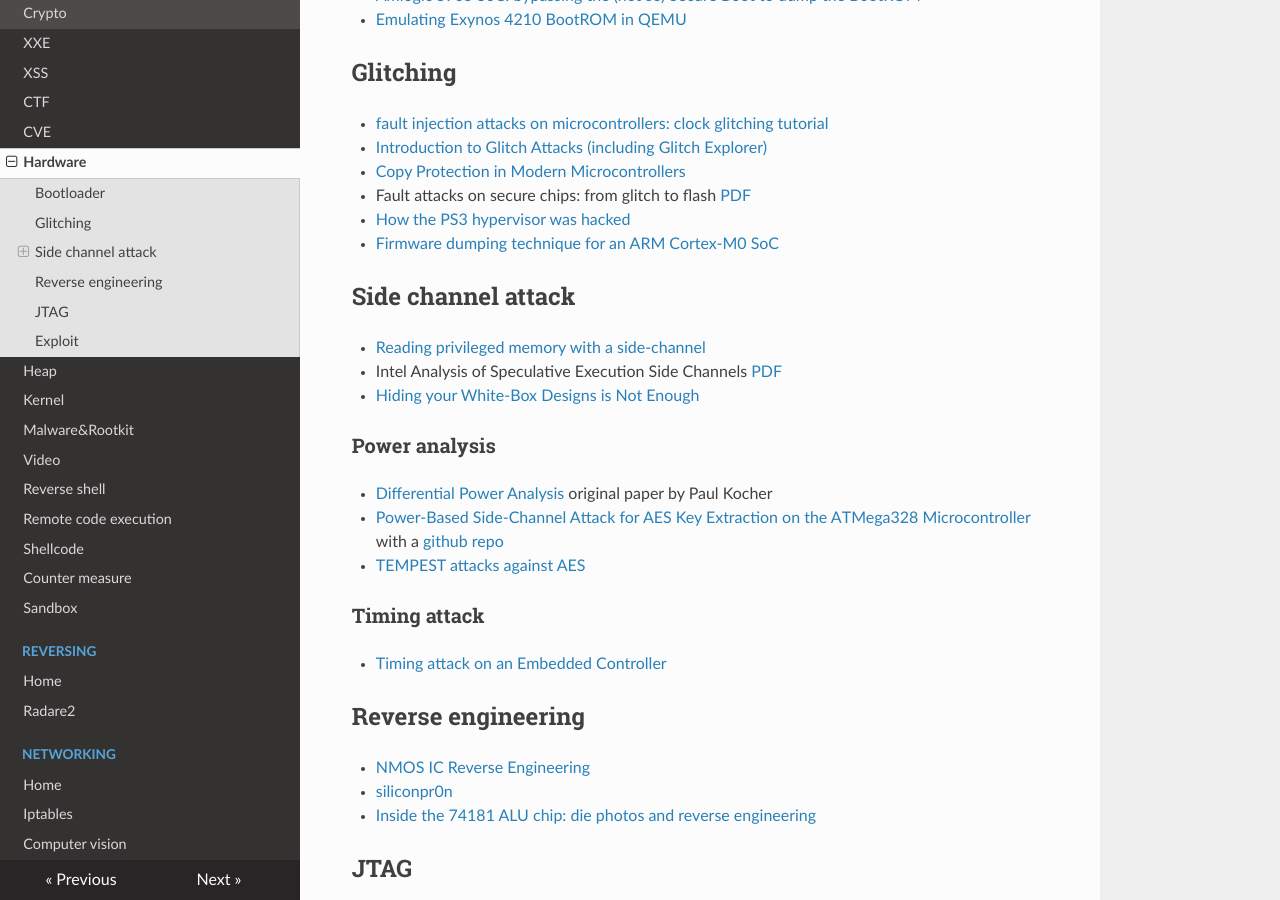
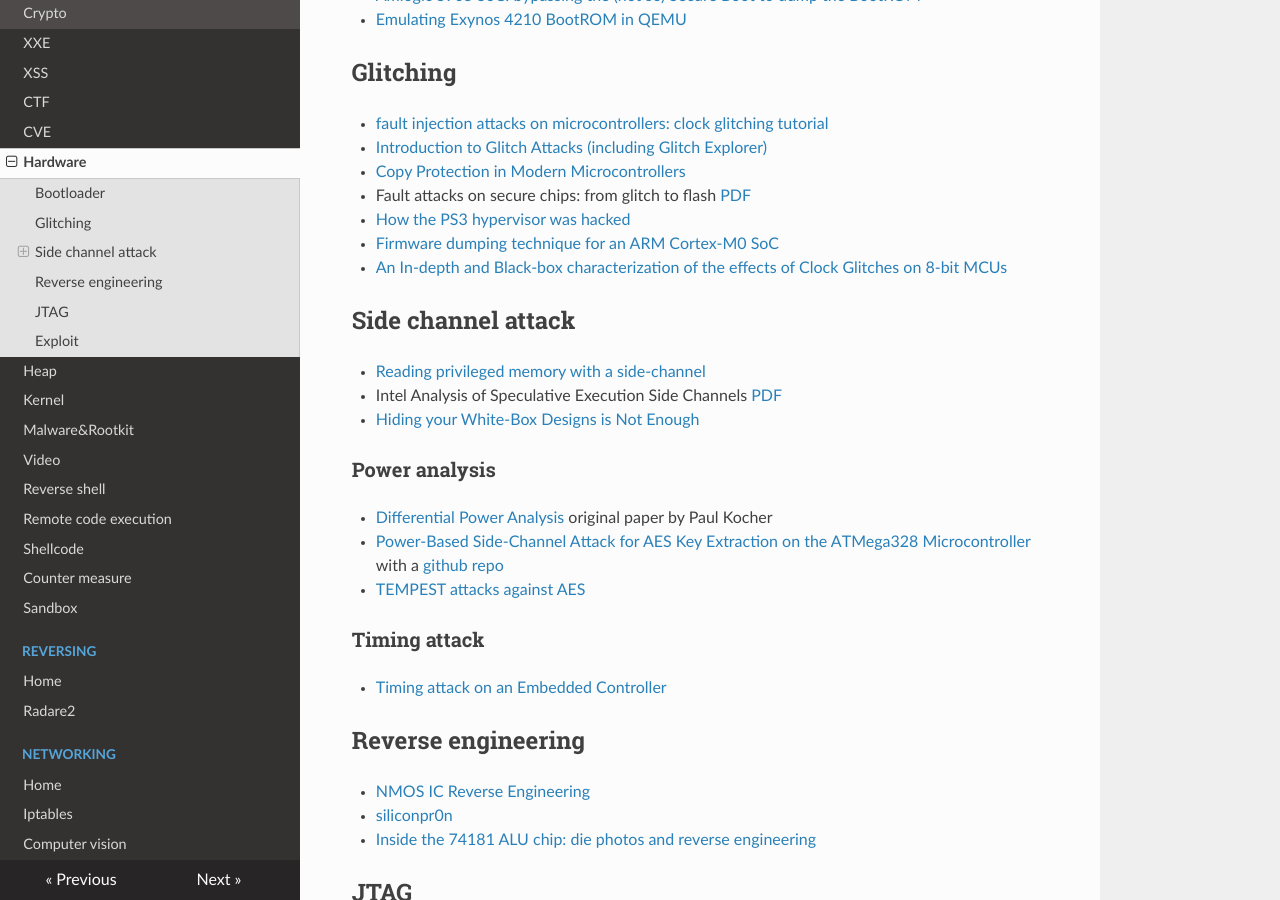
Before and after one commit to gipi/low-level, an MkDocs documentation site: the page built from docs/security/hardware.md, in a window 1280 px wide and 900 px high, scrolled down 760 px. Built offline with MkDocs 1.6.1, drawn with Linux system fonts in a browser that asks for light colours; nearby versions of some CDN libraries; old or Windows-style settings are respelled for this version of MkDocs.

Commit message:
Update hardware.md

```diff
--- a/docs/security/hardware.md
+++ b/docs/security/hardware.md
@@ -34,6 +34,8 @@
  - Fault attacks on secure chips: from glitch to flash [PDF](https://www.cl.cam.ac.uk/~sps32/ECRYPT2011_1.pdf)
  - [How the PS3 hypervisor was hacked](https://rdist.root.org/2010/01/27/how-the-ps3-hypervisor-was-hacked/)
  - [Firmware dumping technique for an ARM Cortex-M0 SoC](http://blog.includesecurity.com/2015/11/NordicSemi-ARM-SoC-Firmware-dumping-technique.html)
+ - [An In-depth and Black-box characterization of
+the effects of Clock Glitches on 8-bit MCUs](https://pdfs.semanticscholar.org/0bcd/7c1ddac0667f54cb3e05739409f47a0d6467.pdf)
 
 ## Side channel attack
 
```
